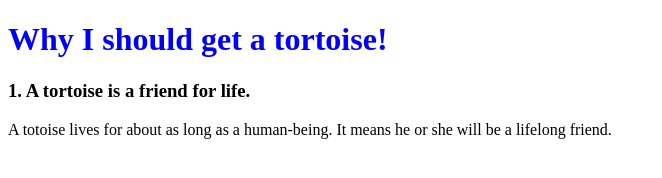
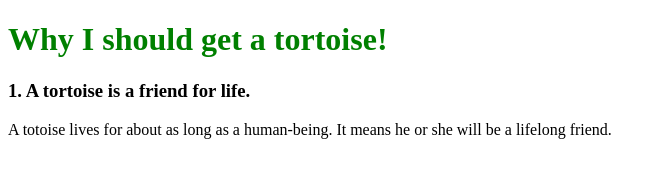
Before and after one commit to miex5975/tritonus.github.io, a plain HTML site: page index.html in a window 1280 px wide. Shown: the whole page, without its empty margins (0-662 px from the left). Drawn offline with Linux system fonts and the light colour scheme.

Commit message:
Update index.html

```diff
--- a/index.html
+++ b/index.html
@@ -6,8 +6,7 @@
     </head>
     <body>
     <style>
-        h1 {color: blue};
-        h3 {color: r,g,b(255,255,0)};
+        h1 {color: green};
     </style>
 	    <h1> Why I should get a tortoise! </h1>
 	    <h3> 1. A tortoise is a friend for life.</h3>
```
